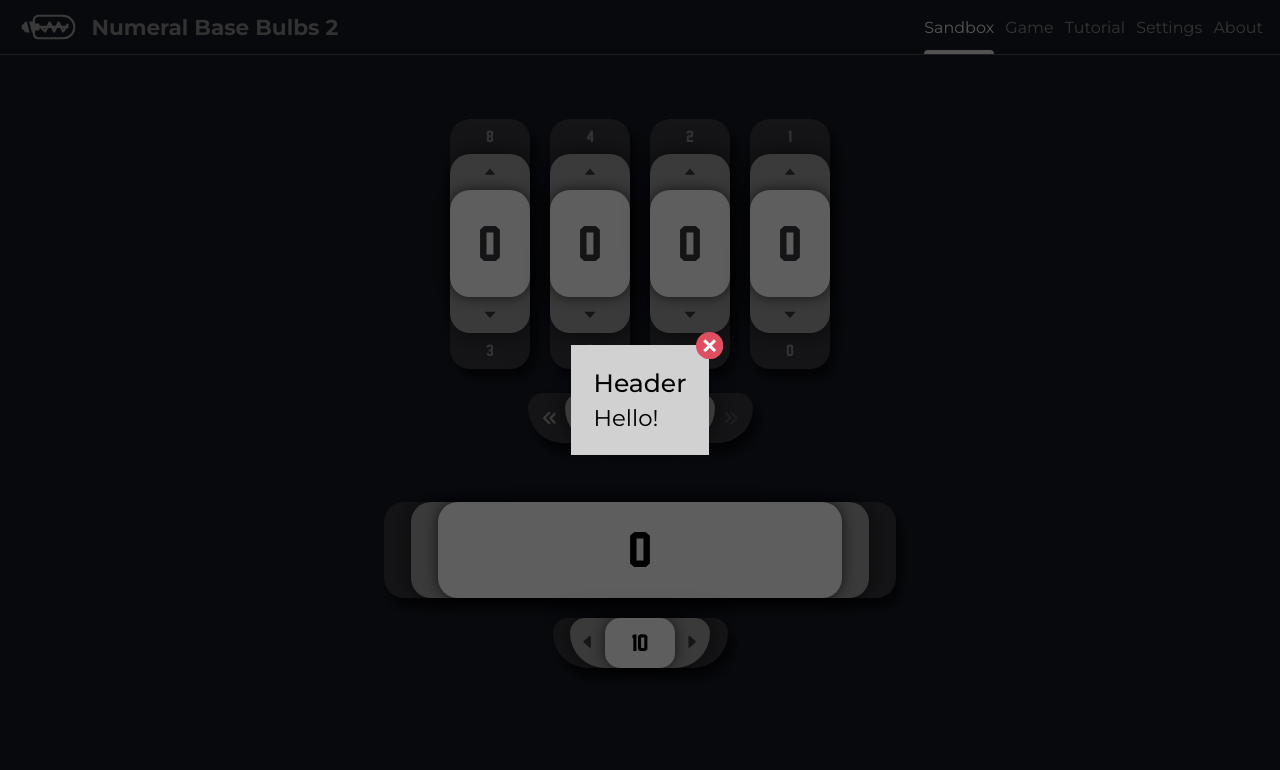
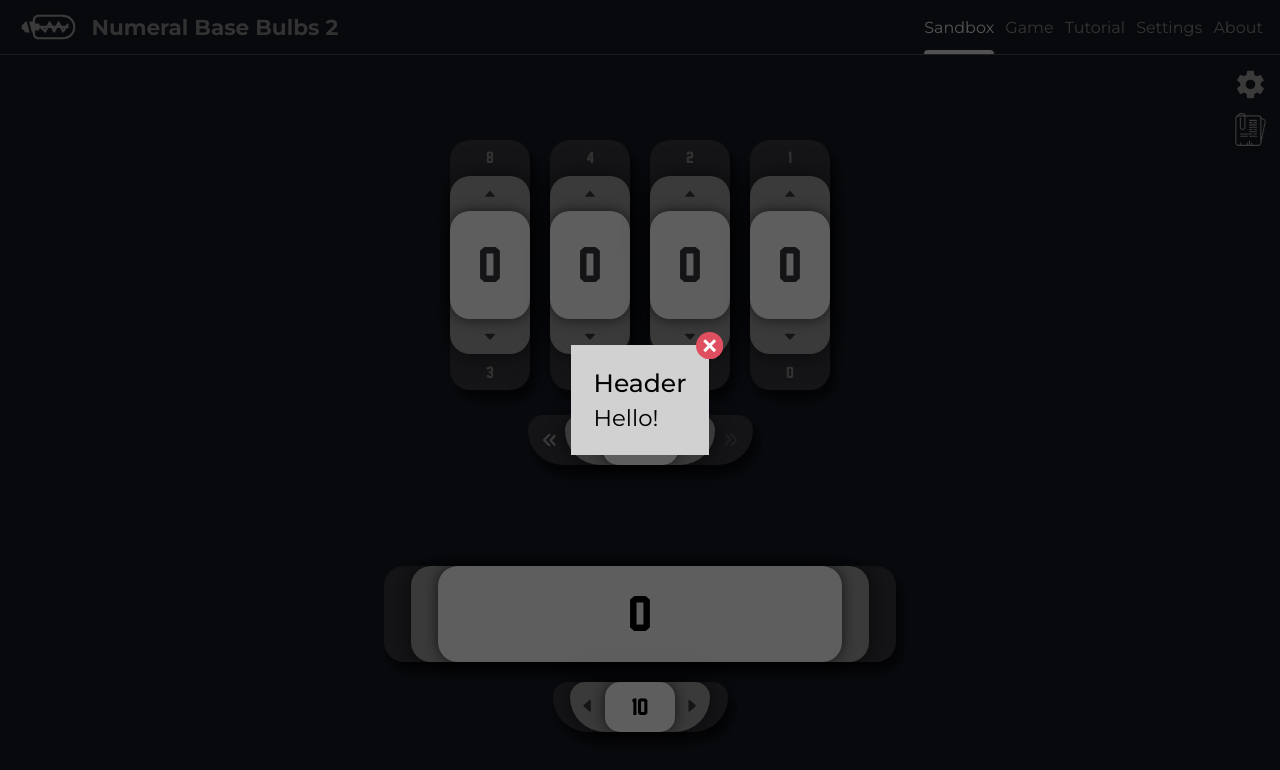
Before and after one commit to EricRovell/numeral-base-bulbs-v2, a Next.js app: page / in a window 1280 px wide. Shown: the top 770 px of the page. Built offline with nearby package versions, Linux system fonts and the light colour scheme.

Commit message:
using ExpressOptions; using SVGLink

```diff
--- a/src/components/Mode/Sandbox/Sandbox.jsx
+++ b/src/components/Mode/Sandbox/Sandbox.jsx
@@ -2,7 +2,9 @@ import LayoutMain from "components/Layout/Main/LayoutMain";
 import DigitsSection from "./Sections/DigitsSection";
 import NumberSection from "./Sections/NumberSection";
 
+import ExpressOptions from "components/UI/ExpressOptions/ExpressOptions";
 import ExpressSettings from "components/Settings/ExpressSettings/ExpressSettings";
+import ExpressTutorial from "components/UI/SVGLink/SVGLink";
 
 import { useStateSandbox } from "components/Mode/Sandbox/State/useStateSandbox";
 
@@ -18,7 +20,10 @@ const Sandbox = () => {
       <NumberSection
         state={state}
         dispatch={dispatch} />
-      <ExpressSettings dispatchSB={dispatch} />
+      <ExpressOptions>
+        <ExpressSettings dispatchSB={dispatch} />
+        <ExpressTutorial />
+      </ExpressOptions>
     </LayoutMain>
   );
 };
```
